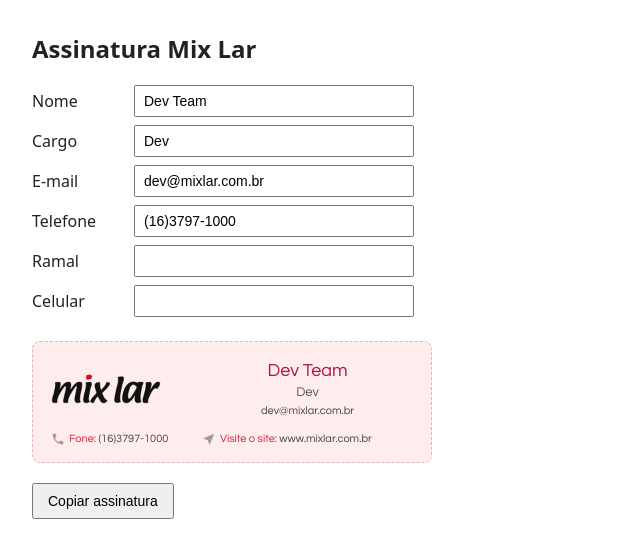
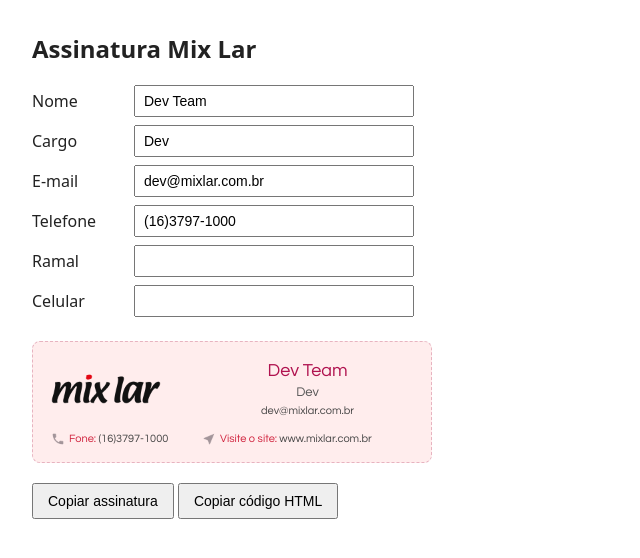
Before and after one commit to Convertize/signatures, a website: page mixlarv1/index.html in a window 1280 px wide. Both pictures are taken after a click on the button "Copiar assinatura". Shown: the whole page, without its empty margins (0-640 px from the left). Drawn offline with Linux system fonts and the light colour scheme.

Commit message:
mixlarv1: botão Copiar código HTML para o Outlook
Co-Authored-By: Claude Opus 5.5 <noreply@anthropic.com>

```diff
--- a/mixlarv1/index.html
+++ b/mixlarv1/index.html
@@ -23,10 +23,12 @@
   <label>Celular</label><input name="celular">
 </form>
 <div id="out"></div>
-<button id="copy">Copiar assinatura</button><span id="status"></span>
+<button id="copy">Copiar assinatura</button>
+<button id="copy-html">Copiar código HTML</button><span id="status"></span>
 <script type="module">
   import { render } from '../lib/template.js';
-  import { copySignature } from '../lib/clipboard.js';
+  import { copySignature, copyText } from '../lib/clipboard.js';
+  import { withLeadingBreaks } from '../lib/core.js';
   const tpl = await (await fetch('theme.html', { cache: 'no-store' })).text();
   const f = document.getElementById('f');
   const out = document.getElementById('out');
@@ -44,11 +46,22 @@
   }
   f.addEventListener('input', update);
   update();
-  document.getElementById('copy').onclick = async () => {
-    await copySignature(html);
-    document.getElementById('status').textContent = 'Copiado!';
-    setTimeout(() => (document.getElementById('status').textContent = ''), 2000);
-  };
+  const status = document.getElementById('status');
+  function bindCopy(id, action) {
+    document.getElementById(id).onclick = async () => {
+      try {
+        await action(html);
+        status.style.color = '#2a7';
+        status.textContent = 'Copiado!';
+      } catch (err) {
+        status.style.color = '#c33';
+        status.textContent = err.message;
+      }
+      setTimeout(() => (status.textContent = ''), 2500);
+    };
+  }
+  bindCopy('copy', copySignature);
+  bindCopy('copy-html', (h) => copyText(withLeadingBreaks(h)));
 </script>
 </body>
 </html>
```
